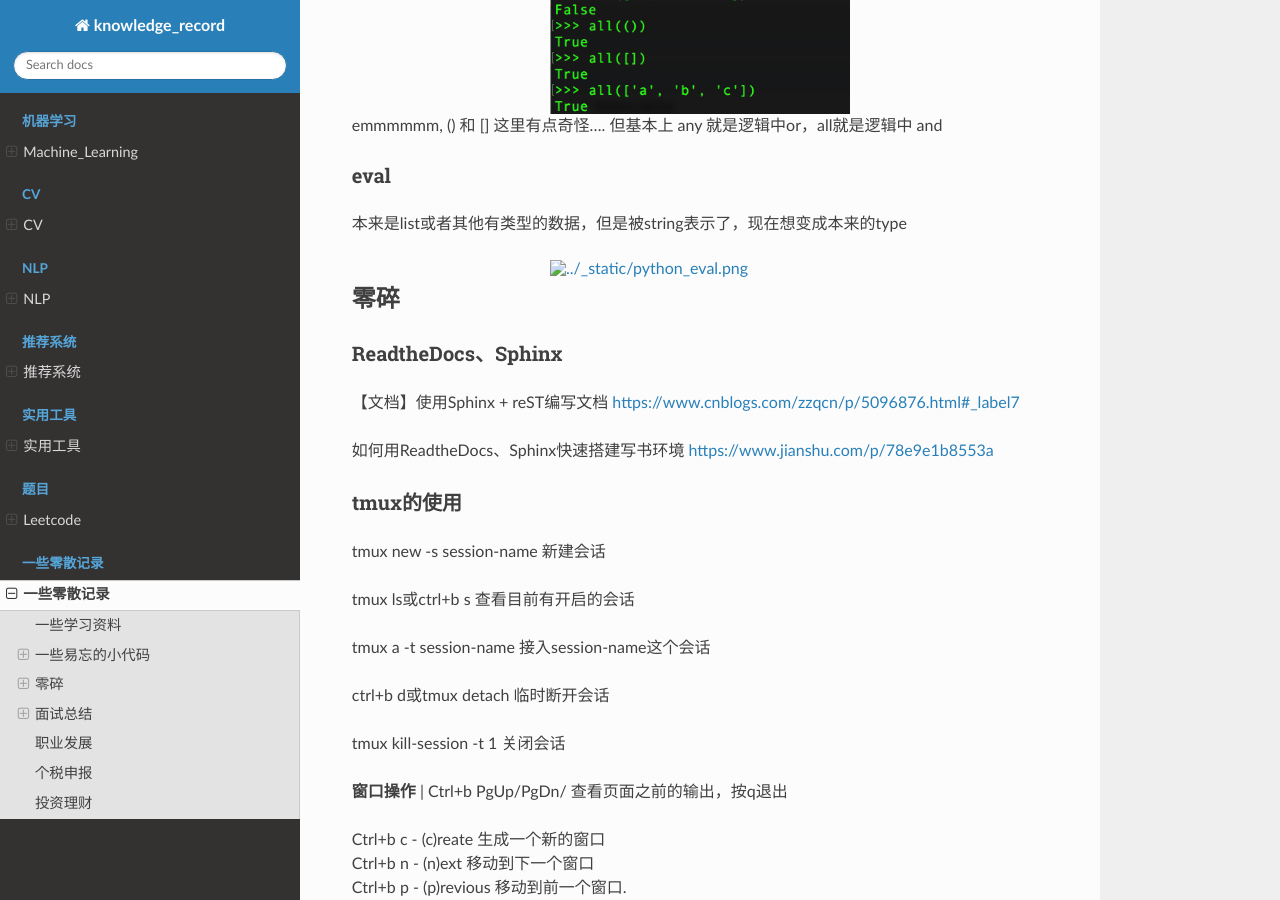
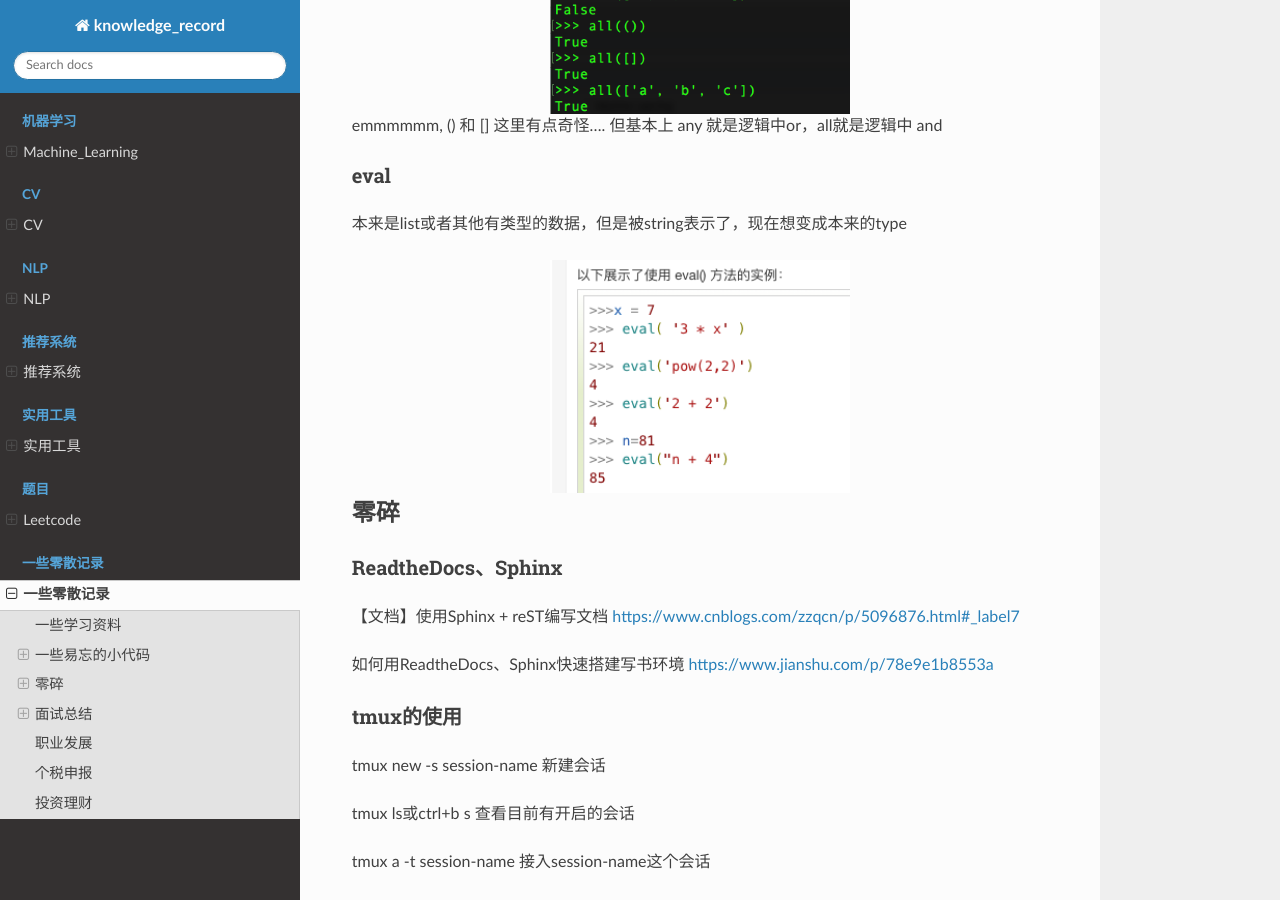
Before and after one commit to luochuankai-JHU/knowledge_record, a Sphinx documentation site: the page built from docs/python/python.rst, in a window 1280 px wide and 900 px high, scrolled down 3856 px. Built offline with Sphinx 7.4.7 and the Read the Docs theme 2.0.0, drawn with Linux system fonts in a browser that asks for light colours.

Commit message:
python eval

```diff
--- a/docs/python/python.rst
+++ b/docs/python/python.rst
@@ -155,7 +155,7 @@ eval
 --------------------
 本来是list或者其他有类型的数据，但是被string表示了，现在想变成本来的type
 
-.. image:: ../../_static/python_eval.png
+.. image:: ../../_static/python/python_eval.png
     :align: center
     :width: 300
 
```
